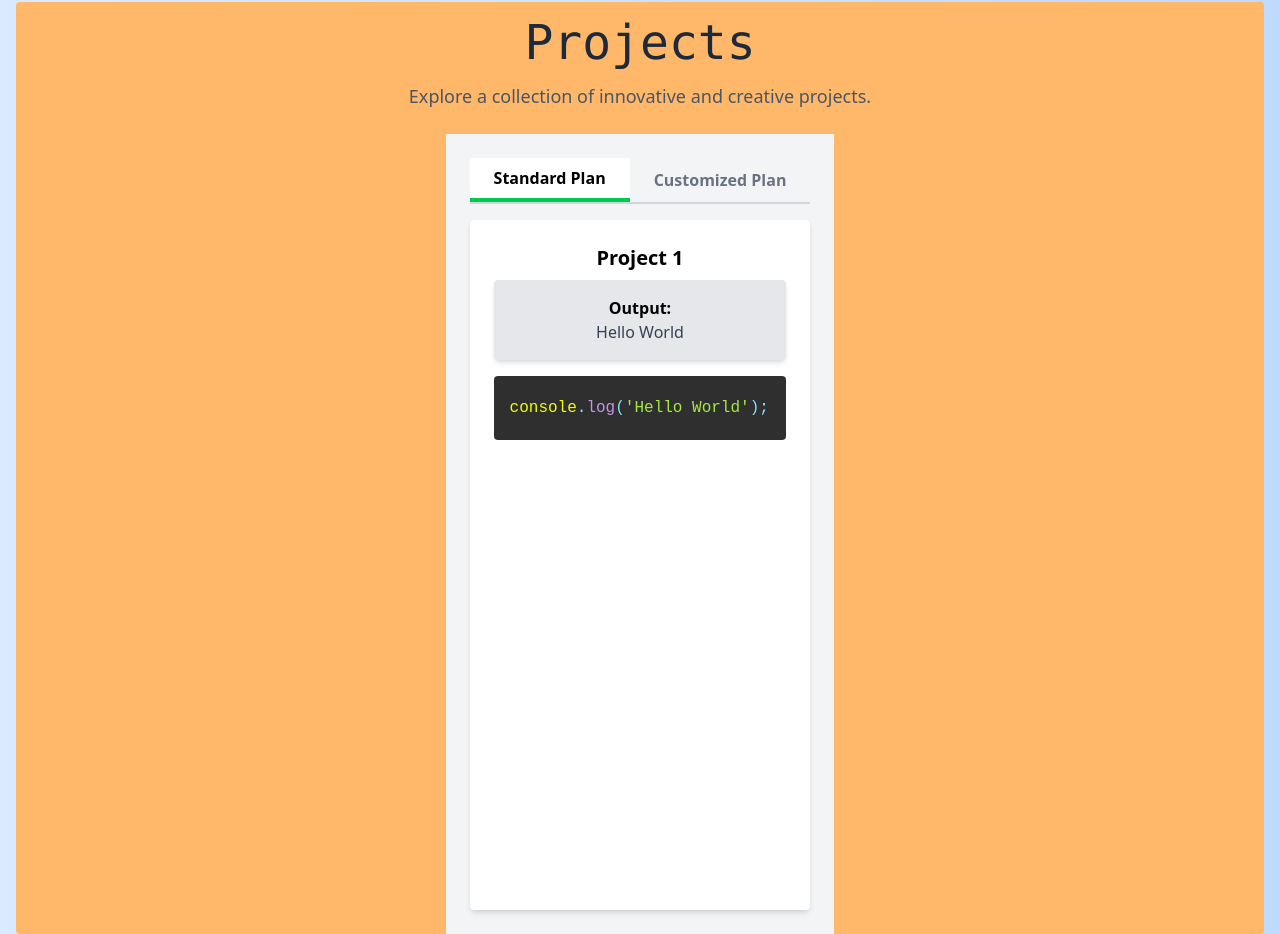
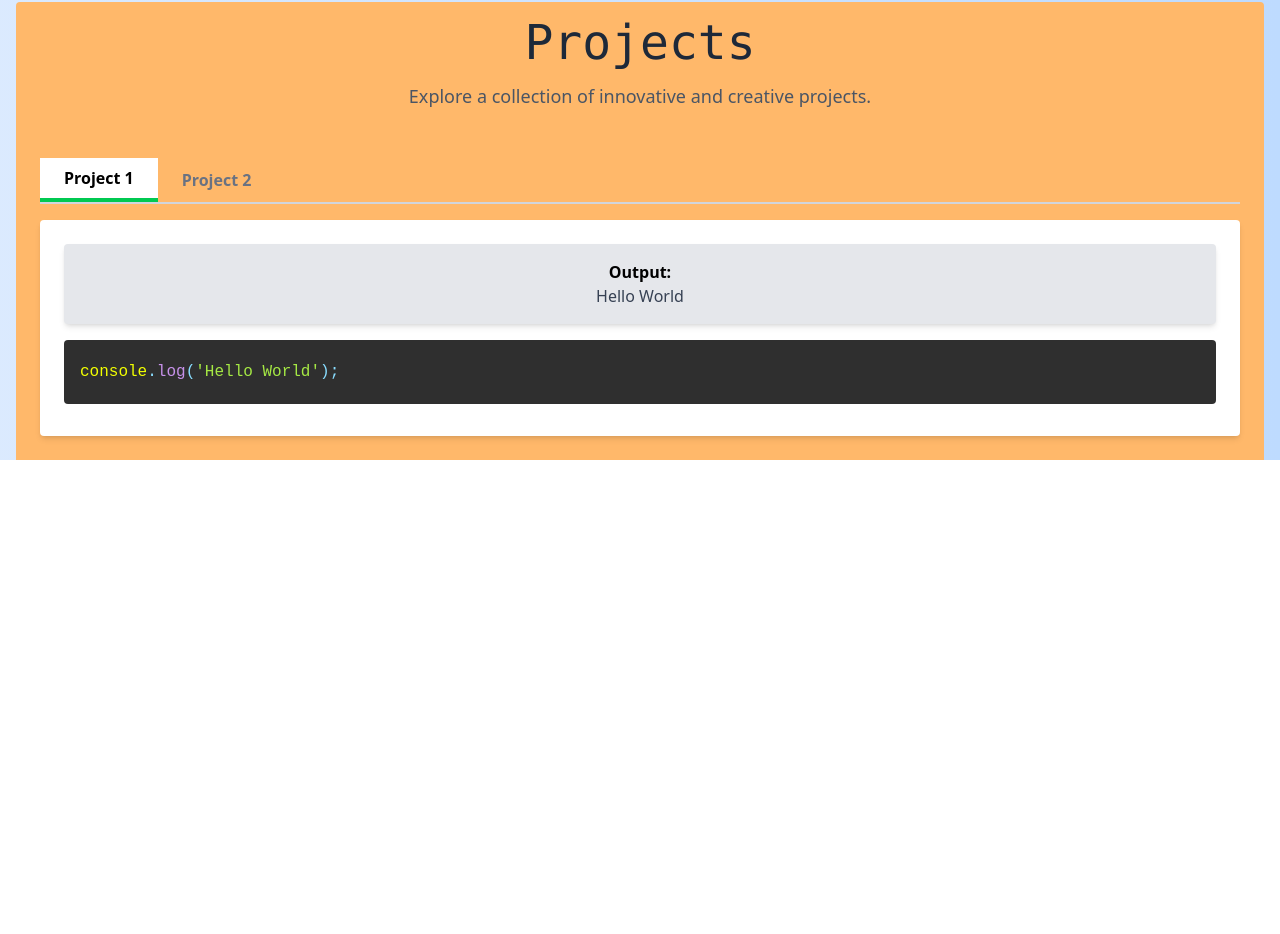
Before and after one commit to externalPointerVariable/BuildBook, a React (Vite) app in the folder myApp/: page / in a window 1280 px wide. Shown: the part 938-1872 px from the top of the page. After the commit the page ends 1398 px from the top, so only its background shows below. Built offline with nearby package versions, Linux system fonts and the light colour scheme.

Commit message:
editted toggle code

```diff
--- a/myApp/components/Toggle.jsx
+++ b/myApp/components/Toggle.jsx
@@ -8,27 +8,22 @@ const projects = [
 ];
 
 export default function Toggle() {
-  const [activeTab, setActiveTab] = useState("Standard Plan");
   const [selectedProject, setSelectedProject] = useState(projects[0]);
 
   return (
-    <div className="flex flex-col h-screen bg-gray-100 p-6">
+    <div className="flex flex-col w-full bg-inherit p-6">
       <div className="flex border-b-2 border-gray-300">
+        {projects.map((project) => (
           <button
-          className={`px-6 py-2 font-bold ${activeTab === "Standard Plan" ? "bg-white border-b-4 border-green-500" : "text-gray-500"}`}
-          onClick={() => setActiveTab("Standard Plan")}>
-          Standard Plan
+            key={project.name}
+            className={`px-6 py-2 font-bold ${selectedProject.name === project.name ? "bg-white border-b-4 border-green-500" : "text-gray-500"}`}
+            onClick={() => setSelectedProject(project)}>
+            {project.name}
           </button>
-        <button
-          className={`px-6 py-2 font-bold ${activeTab === "Customized Plan" ? "bg-white border-b-4 border-green-500" : "text-gray-500"}`}
-          onClick={() => setActiveTab("Customized Plan")}>
-          Customized Plan
-        </button>
+        ))}
       </div>
-      <div className="flex-1 bg-white p-6 shadow-md mt-4 rounded">
-        {activeTab === "Standard Plan" ? (
-          <>
-            <h2 className="text-xl font-bold mb-2">{selectedProject.name}</h2>
+
+      <div className="bg-white p-6 shadow-md mt-4 rounded w-full">
         <div className="bg-gray-200 p-4 rounded shadow-md mb-4">
           <strong>Output:</strong>
           <p className="text-gray-700">{selectedProject.output}</p>
@@ -36,10 +31,6 @@ export default function Toggle() {
         <SyntaxHighlighter language="javascript" style={materialDark} className="rounded">
           {selectedProject.code}
         </SyntaxHighlighter>
-          </>
-        ) : (
-          <div className="text-gray-700 text-lg">Customized Plan content goes here...</div>
-        )}
       </div>
     </div>
   );
```
Lines whose indentation alone changed are shown as unchanged.
